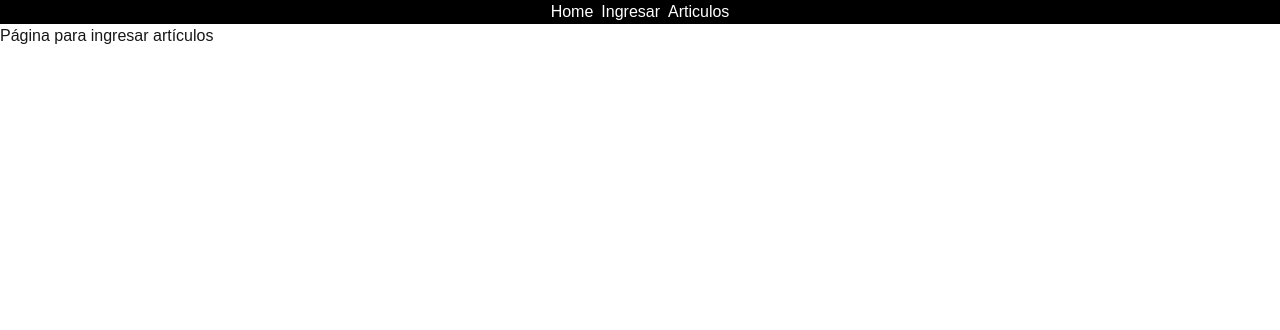
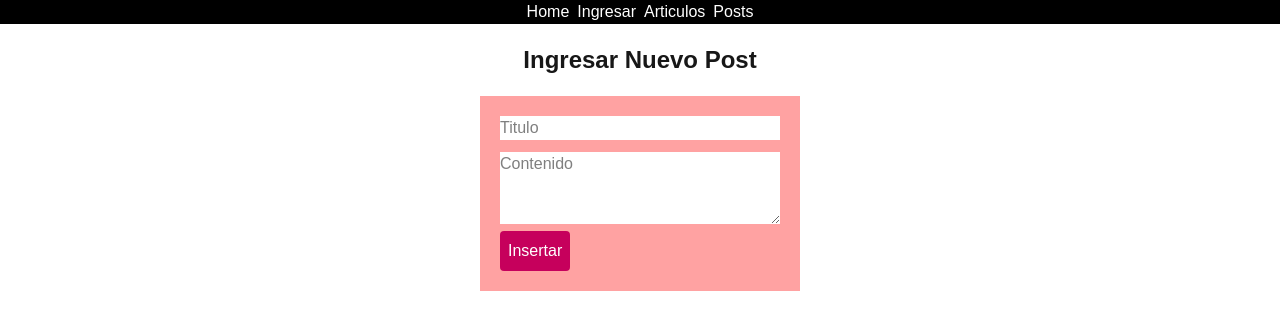
Before and after one commit to mel-1804/Nextjs-Practice, a Next.js app: page /ingresar in a window 1280 px wide. Shown: the top 330 px of the page. Built offline with nearby package versions, Linux system fonts and the light colour scheme.

Commit message:
doing posts from forms

```diff
--- a/src/app/api/posts/[id]/route.js
+++ b/src/app/api/posts/[id]/route.js
@@ -19,8 +19,7 @@ export async function PUT( request, {params}) {
             id: parseInt(id),
         },
         data: {
-            titulo: datos.titulo,
-            contenido: datos.contenido,
+            ...datos
         }
     });
     return NextResponse.json(postAct);
--- a/src/app/ingresar/page.jsx
+++ b/src/app/ingresar/page.jsx
@@ -1,7 +1,56 @@
+"use client";
 import React from "react";
+import { useRouter } from "next/navigation";
 
 const Ingresar = () => {
-  return <div>Página para ingresar artículos</div>;
+  const router = useRouter();
+  const enviarForm = async (e) => {
+    e.preventDefault();
+    const titulo = e.target.titulo.value;
+    const contenido = e.target.contenido.value;
+    try {
+      const respuesta = await fetch("/api/posts", {
+        method: "POST",
+        body: JSON.stringify({
+          titulo,
+          contenido,
+        }),
+      });
+
+      const datos = await respuesta.json();
+      router.push("/posts");
+    } catch (error) {
+      console.log("Error: ", error);
+    }
+  };
+  return (
+    <>
+      <h1 className="text-2xl font-bold m-5 text-center">
+        Ingresar Nuevo Post
+      </h1>
+      <div className="flex justify-center">
+        <form className="p-5 bg-red-300 w-1/4" onSubmit={enviarForm}>
+          <input
+            type="text"
+            id="titulo"
+            className="w-full mb-3 bg-white text-black"
+            placeholder="Titulo"
+          />
+          <textarea
+            className="w-full bg-white text-black"
+            rows={3}
+            id="contenido"
+            placeholder="Contenido"
+          />
+          <input
+            type="submit"
+            className="bg-pink-700 text-white rounded p-2 hover:bg-rose-400"
+            value={"Insertar"}
+          />
+        </form>
+      </div>
+    </>
+  );
 };
 
 export default Ingresar;
--- a/src/app/layout.jsx
+++ b/src/app/layout.jsx
@@ -40,6 +40,9 @@ export default function RootLayout({ children }) {
             <li className="hover:bg-slate-500 rounded-md">
               <Link href="/articulos">Articulos</Link>
             </li>
+            <li className="hover:bg-slate-500 rounded-md">
+              <Link href="/posts">Posts</Link>
+            </li>
           </ul>
         </nav>
         {children}
--- /dev/null
+++ b/src/app/posts/page.jsx
@@ -0,0 +1,26 @@
+import React from "react";
+
+const cargarPosts = async () => {
+  const respuesta = await fetch("http://localhost:3000/api/posts");
+  const datos = await respuesta.json();
+  return datos;
+};
+
+const Posts = async () => {
+  const listaPosts = await cargarPosts();
+  return (
+    <div>
+      <h1>Posts</h1>
+      <ul>
+        {listaPosts.map((post) => (
+          <li className="bg-red-200 p-2 m-2" key={post.id}>
+            <h2 className="text-xl text-black">{post.titulo}</h2>
+            <p className="text-sm text-black">{post.contenido}</p>
+          </li>
+        ))}
+      </ul>
+    </div>
+  );
+};
+
+export default Posts;
```
